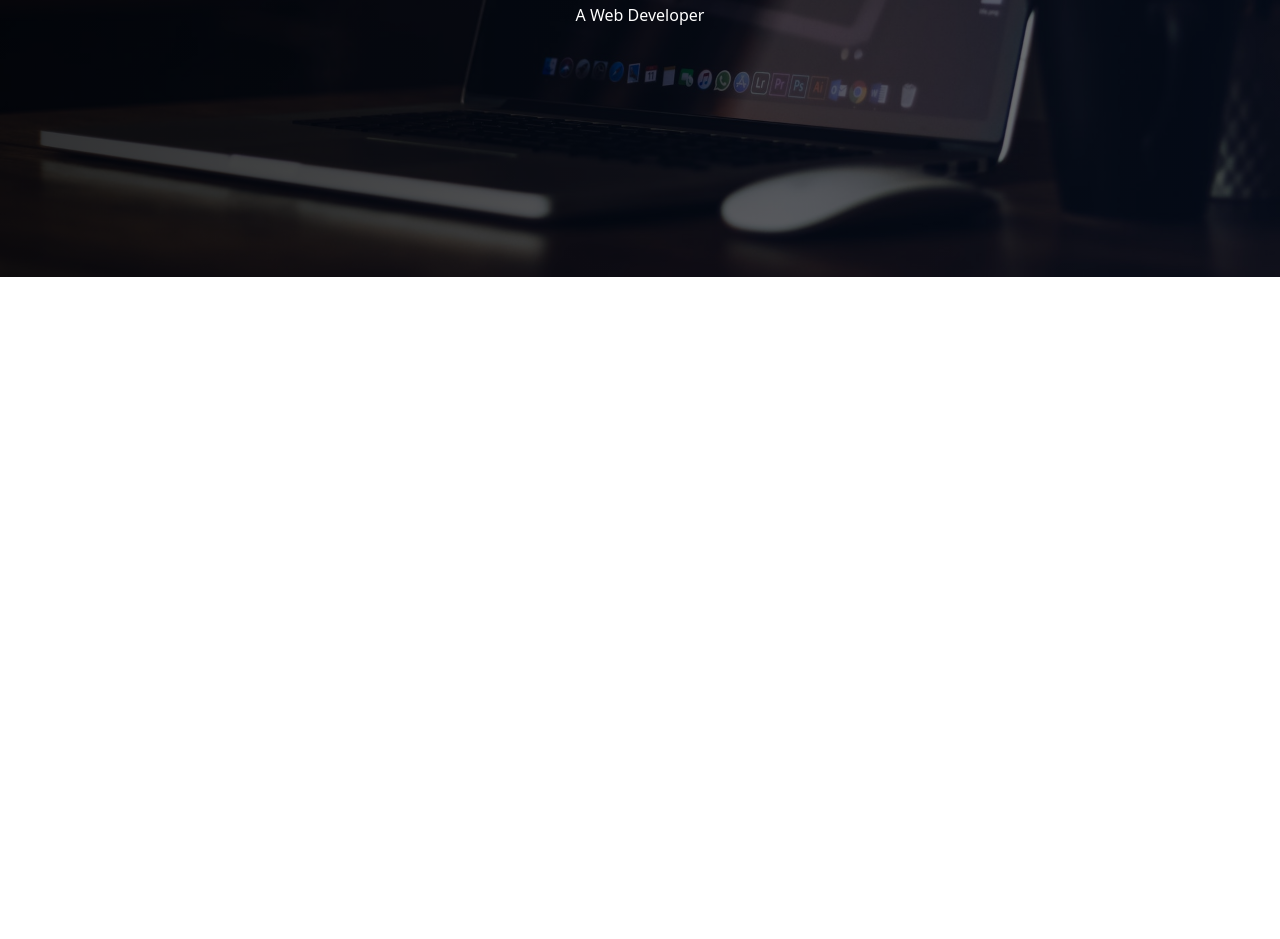
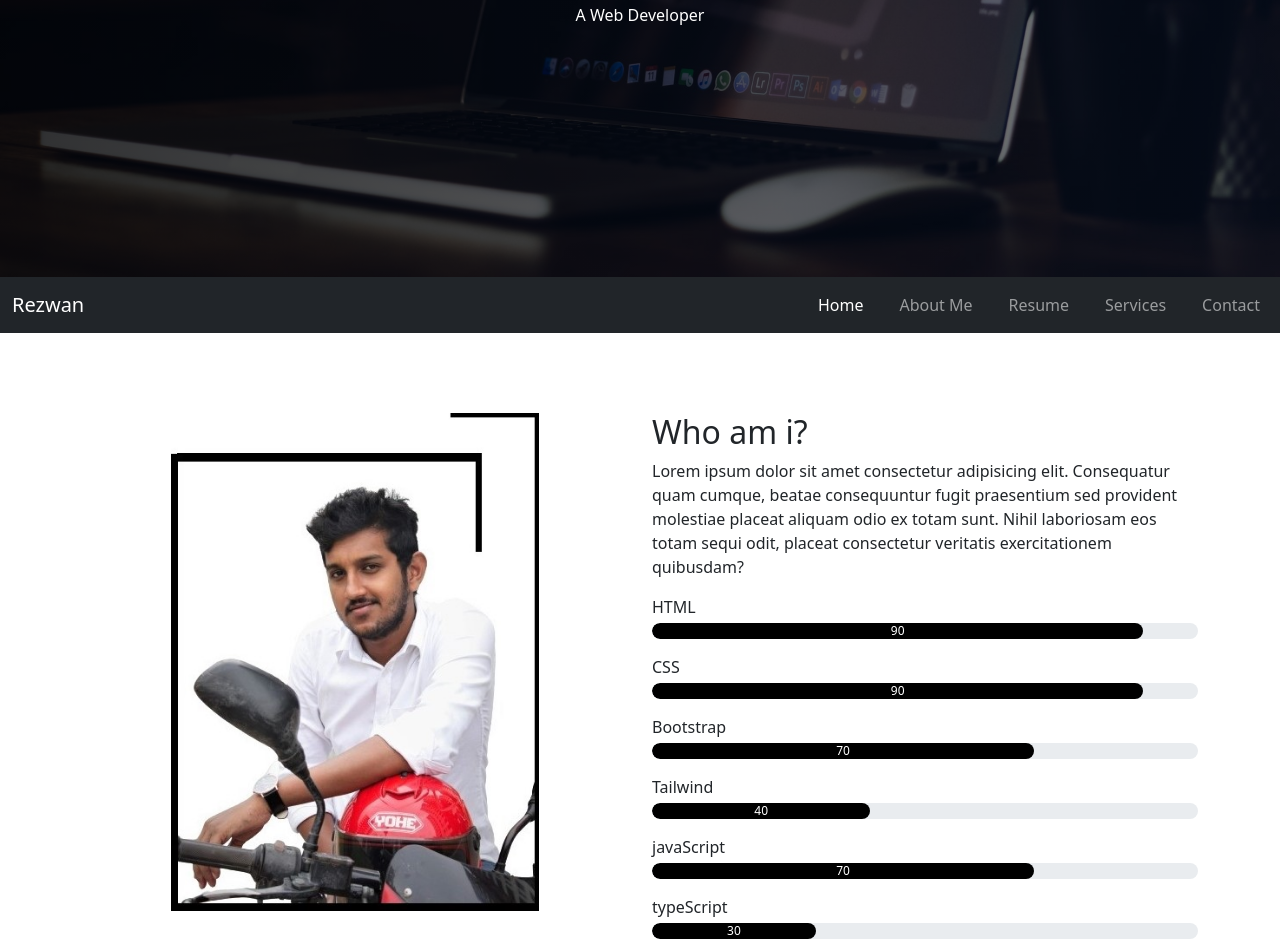
Before and after one commit to rezwanulislam114/personal-portfolio, a plain HTML site: page index.html in a window 1280 px wide. Shown: the part 523-1462 px from the top of the page. Before the commit the page ends 800 px from the top, so only its background shows below. Drawn offline with nearby package versions, Linux system fonts and the light colour scheme.

Commit message:
nav and intro added

```diff
--- a/css/style.css
+++ b/css/style.css
@@ -4,6 +4,7 @@
     box-sizing: border-box;
 }
 
+/* header section  */
 .header {
     width: 100%;
     height: 100vh;
@@ -22,3 +23,60 @@
     border: 5px solid;
     margin-bottom: 35px;
 }
+
+/* main section  */
+
+/* navigation section  */
+.navbar .fa-bars {
+    font-size: 28px;
+}
+.navbar-toggler {
+    border: none;
+}
+.navbar-nav {
+    text-align: right;
+}
+.nav-item {
+    margin-left: 20px;
+}
+
+
+/* intro section  */
+.intro-section {
+    margin-top: 5rem;
+}
+.intro-section img{
+    display: block;
+    margin: auto;
+    width: 23rem;
+}
+.progress-section p {
+    margin: 1rem 0 .25rem;
+}
+.progress {
+    border-radius: 25px;
+}
+.progress-bar {
+    background: #000;
+    border-radius: 25px;
+}
+
+
+
+
+
+/* media queries */
+@media screen and (max-width: 768px) {
+    /* nav bar section  */
+    .navbar-nav {
+        margin-right: 12px;
+    }
+
+    /* intro section  */
+    .intro-section {
+        margin-top: 2.5rem;
+    }
+    .intro {
+        margin-top: 3rem;
+    }
+  }
--- a/index.html
+++ b/index.html
@@ -1,17 +1,23 @@
 <!DOCTYPE html>
 <html lang="en">
+
 <head>
     <meta charset="UTF-8">
     <meta http-equiv="X-UA-Compatible" content="IE=edge">
     <meta name="viewport" content="width=device-width, initial-scale=1.0">
     <title>Personal Portfolio</title>
+    <!-- fontawsome cdn link  -->
+    <link rel="stylesheet" href="https://use.fontawesome.com/releases/v5.15.4/css/all.css" integrity="sha384-DyZ88mC6Up2uqS4h/KRgHuoeGwBcD4Ng9SiP4dIRy0EXTlnuz47vAwmeGwVChigm" crossorigin="anonymous">
+
     <!-- bootstrap css cdn link -->
     <link href="https://cdn.jsdelivr.net/npm/bootstrap@5.1.1/dist/css/bootstrap.min.css" rel="stylesheet" integrity="sha384-F3w7mX95PdgyTmZZMECAngseQB83DfGTowi0iMjiWaeVhAn4FJkqJByhZMI3AhiU" crossorigin="anonymous">
 
     <!-- custom css link -->
     <link rel="stylesheet" href="./css/style.css">
 </head>
+
 <body>
+    <!-- --------------header section-------------- -->
     <header class="header">
         <div>
             <img class="header-profile-image" src="./images/dp-image-transparent.png" alt="">
@@ -20,5 +26,88 @@
         <p>A Web Developer</p>
     </header>
 
+    <!-- ----------------main section---------------  -->
+    <main>
+        <!-- navigation section -->
+        <section>
+            <nav class="navbar navbar-expand-lg navbar-dark bg-dark">
+                <div class="container-fluid">
+                    <a class="navbar-brand" href="#">Rezwan</a>
+                    <button class="navbar-toggler" type="button" data-bs-toggle="collapse" data-bs-target="#navbarNav" aria-controls="navbarNav" aria-expanded="false" aria-label="Toggle navigation">
+                        <i class="fas fa-bars"></i>
+                    </button>
+                    <div class="collapse navbar-collapse" id="navbarNav">
+                        <ul class="navbar-nav ms-auto">
+                            <li class="nav-item">
+                                <a class="nav-link active" aria-current="page" href="#">Home</a>
+                            </li>
+                            <li class="nav-item">
+                                <a class="nav-link" href="#">About Me</a>
+                            </li>
+                            <li class="nav-item">
+                                <a class="nav-link" href="#">Resume</a>
+                            </li>
+                            <li class="nav-item">
+                                <a class="nav-link" href="#">Services</a>
+                            </li>
+                            <li class="nav-item">
+                                <a class="nav-link" href="#">Contact</a>
+                            </li>
+                        </ul>
+                    </div>
+                </div>
+            </nav>
+        </section>
+
+        <!-- intro section -->
+        <section class="intro-section container">
+            <div class="row">
+                <div class="col-md-6">
+                    <img src="./images/into-dp-image.jpg" class="img-75 img-fluid" alt="">
+                </div>
+                <div class="col-md-6">
+                    <div class="intro">
+                        <h2>Who am i?</h2>
+                        <p>Lorem ipsum dolor sit amet consectetur adipisicing elit. Consequatur quam cumque, beatae
+                            consequuntur fugit praesentium sed provident molestiae placeat aliquam odio ex totam sunt.
+                            Nihil laboriosam eos totam sequi odit, placeat consectetur veritatis exercitationem
+                            quibusdam?</p>
+                    </div>
+                    <div class="progress-section">
+                        <p>HTML</p>
+                        <div class="progress">
+                            <div class="progress-bar" style="width: 90%">90</div>
+                        </div>
+                        <p>CSS</p>
+                        <div class="progress">
+                            <div class="progress-bar" style="width: 90%">90</div>
+                        </div>
+                        <p>Bootstrap</p>
+                        <div class="progress">
+                            <div class="progress-bar" style="width: 70%">70</div>
+                        </div>
+                        <p>Tailwind</p>
+                        <div class="progress">
+                            <div class="progress-bar" style="width: 40%">40</div>
+                        </div>
+                        <p>javaScript</p>
+                        <div class="progress">
+                            <div class="progress-bar" style="width:70%">70</div>
+                        </div>
+                        <p>typeScript</p>
+                        <div class="progress">
+                            <div class="progress-bar" style="width: 30%">30</div>
+                        </div>
+                    </div>
+                </div>
+            </div>
+        </section>
+    </main>
+
+    <!-- bootstrap js cdn link -->
+    <script src="https://cdn.jsdelivr.net/npm/bootstrap@5.1.1/dist/js/bootstrap.bundle.min.js"
+        integrity="sha384-/bQdsTh/da6pkI1MST/rWKFNjaCP5gBSY4sEBT38Q/9RBh9AH40zEOg7Hlq2THRZ"
+        crossorigin="anonymous"></script>
 </body>
+
 </html>
```
